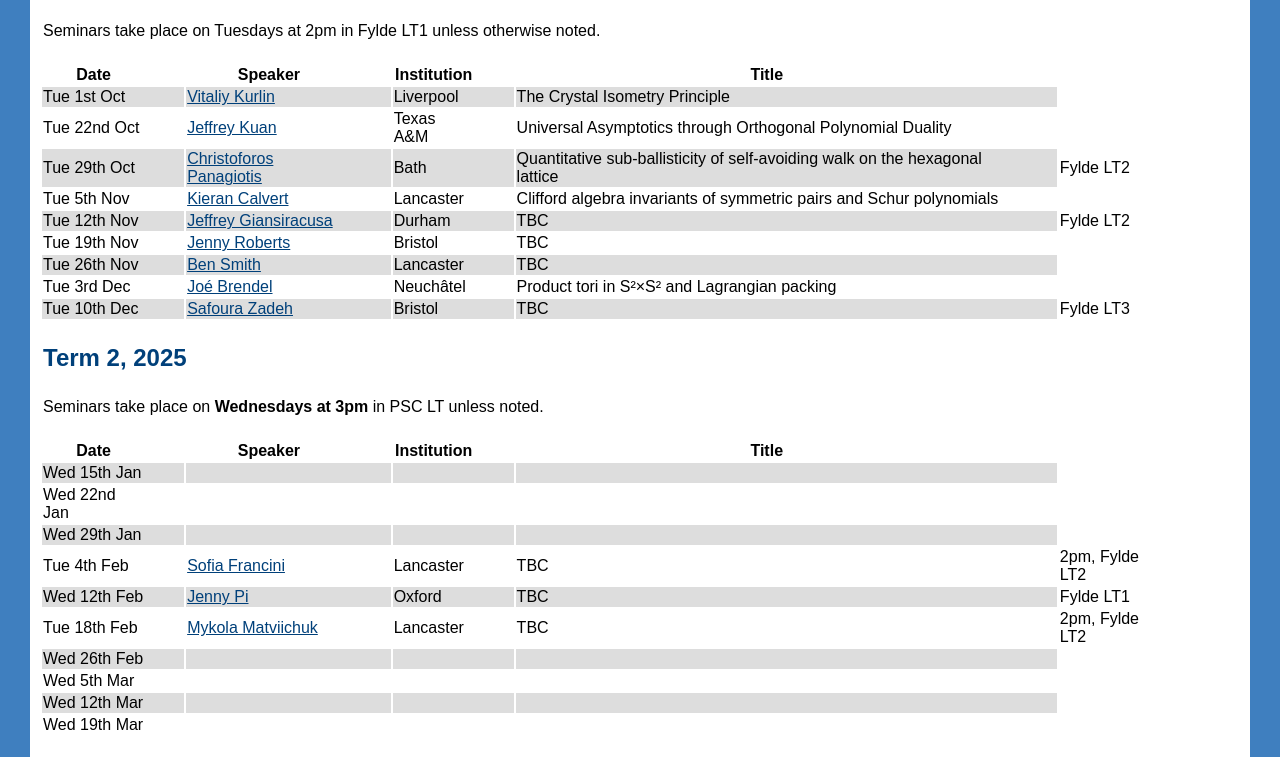
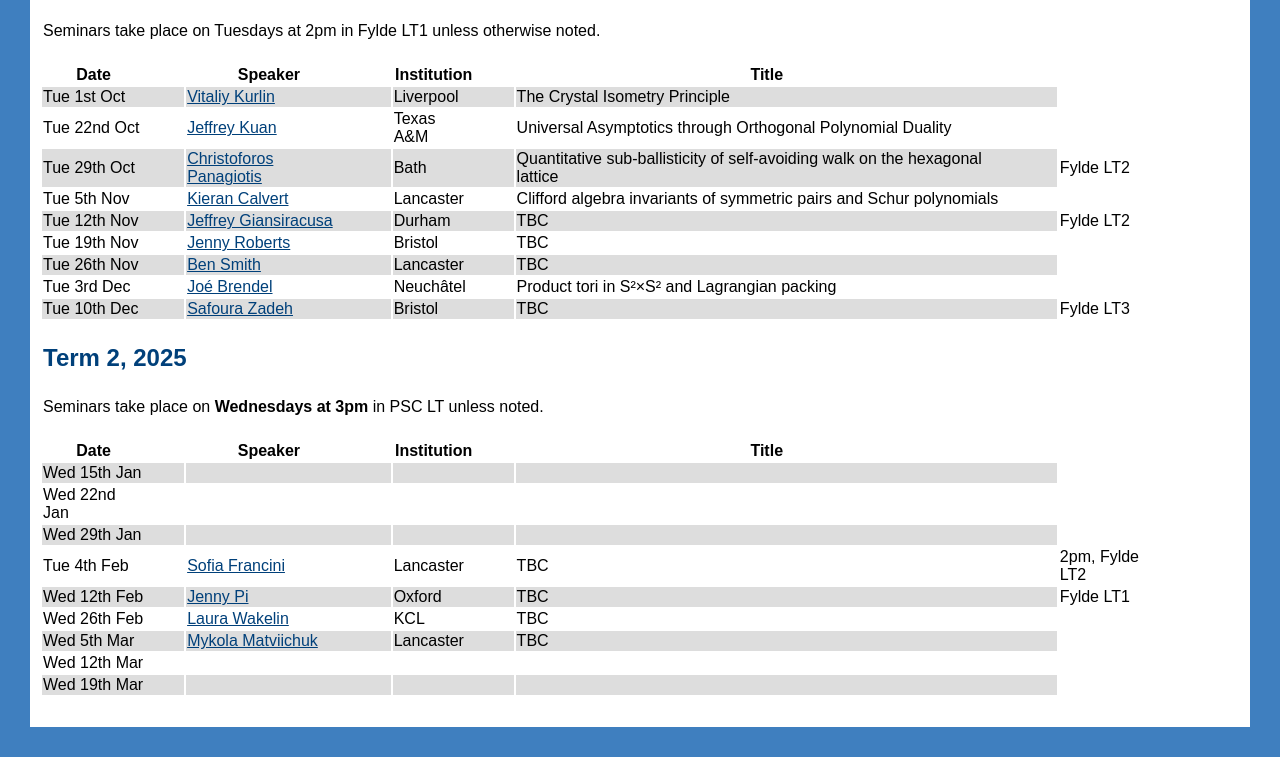
Before and after one commit to j-haslegrave/j-haslegrave.github.io, a plain HTML site: page seminars.html in a window 1280 px wide. Shown: the part 133-890 px from the top of the page. After the commit the page ends 850 px from the top, so only its background shows below. Drawn offline with Linux system fonts and the light colour scheme.

Commit message:
Update seminars.html

```diff
--- a/seminars.html
+++ b/seminars.html
@@ -125,28 +125,23 @@
       <td>TBC</td>
            <td class="except">Fylde LT1</td>
     </tr>
+
+    </tr>
         <tr>
-      <td>Tue 18th Feb</td>
+      <td>Wed 26th Feb</td>
+      <td><a href="https://sites.google.com/view/laurawakelin">Laura Wakelin</a></td>
+      <td>KCL</td>
+      <td>TBC</td>
+
+    </tr>
+        <tr class="odd">
+      <td>Wed 5th Mar</td>
       <td><a href="https://sites.google.com/view/mykola-matviichuk/home">Mykola Matviichuk</a></td>
       <td>Lancaster</td>
       <td>TBC</td>
-           <td class="except">2pm, Fylde LT2</td>
-    </tr>
-        <tr class="odd">
-      <td>Wed 26th Feb</td>
-      <td></td>
-      <td></td>
-      <td></td>
 
     </tr>
         <tr>
-      <td>Wed 5th Mar</td>
-      <td></td>
-      <td></td>
-      <td></td>
-
-    </tr>
-        <tr class="odd">
       <td>Wed 12th Mar</td>
       <td></td>
       <td></td>
@@ -154,7 +149,7 @@
 
     </tr>
 
-        <tr>
+        <tr class="odd">
       <td>Wed 19th Mar</td>
       <td></td>
       <td></td>
```
